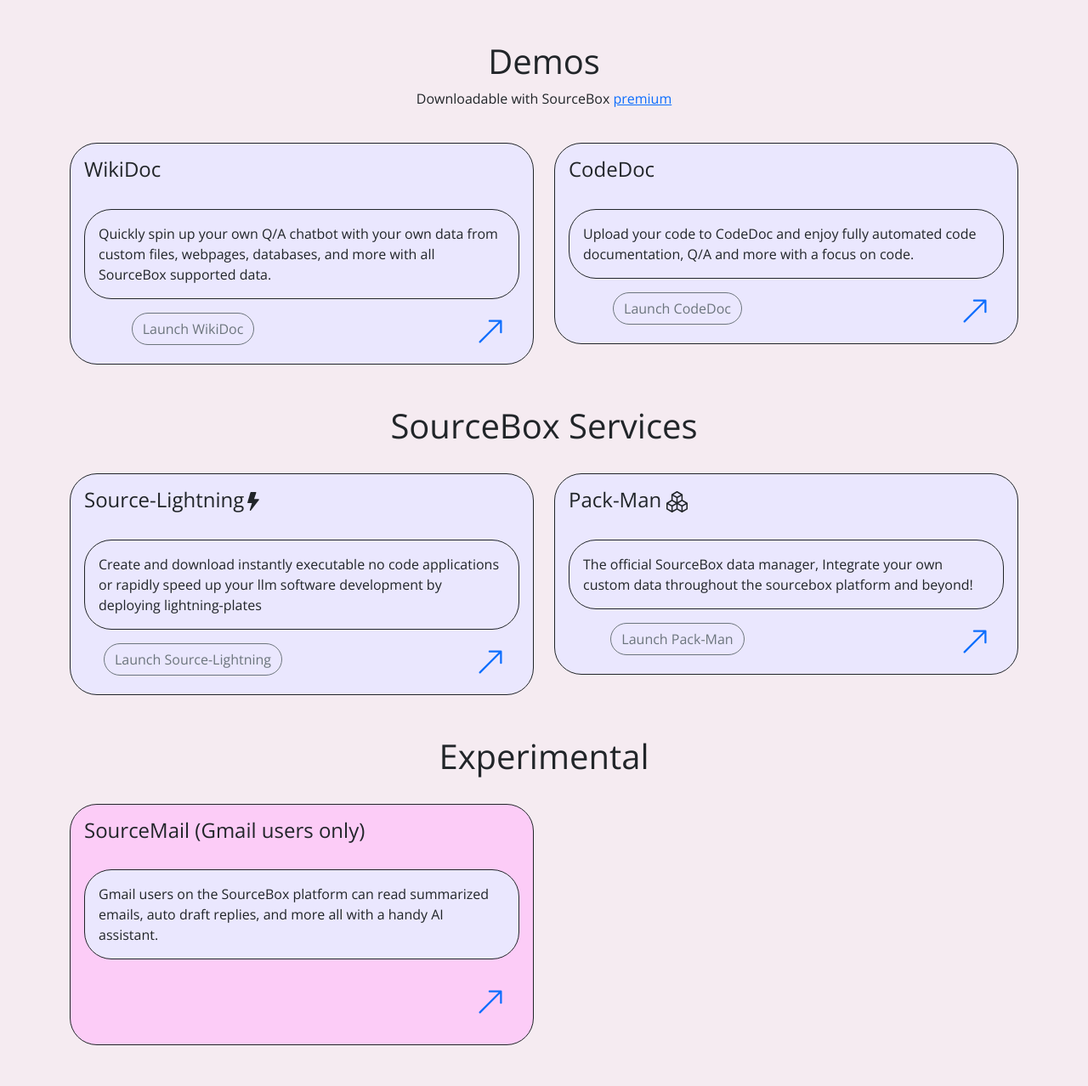
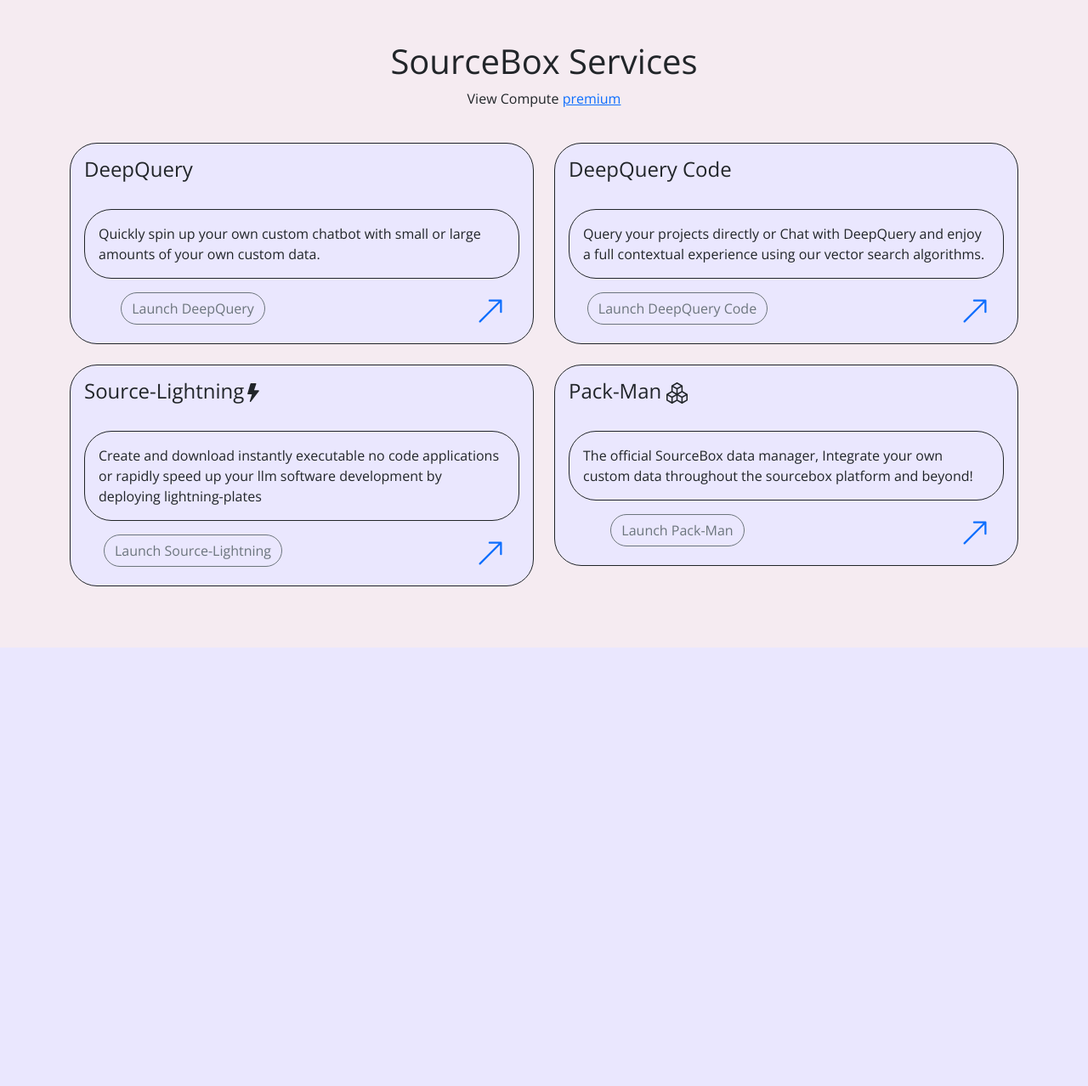
Before and after one commit to Sbussiso/SourceBox-official-website, a Flask app: template website/sourcebox/templates/content.html in a window 1280 px wide. Shown: the part 56-1334 px from the top of the page at 85% size. After the commit the page ends 818 px from the top, so only its background shows below. Run offline with Flask 3, Linux system fonts and the light colour scheme; the template is opened without the code that fills it, so the values that code supplies are empty; parts of the project's set-up code (start-up, migrations or seed data) failed here and were passed over.

Commit message:
changed services look and renamed wikidoc and codedoc

```diff
--- a/website/sourcebox/templates/content.html
+++ b/website/sourcebox/templates/content.html
@@ -2,21 +2,21 @@
 {% block content %}
 <br/>
 <br/>
-<h1 align="center">Demos</h1>
-<p align="center">Downloadable with SourceBox <a href="/premium_info">premium</a></p>
+<h1 align="center">SourceBox Services</h1>
+<p align="center">View Compute  <a href="/premium_info">premium</a></p>
 <br/>
 <div class="row">
     <div class="col-sm-6">
       <div class="card box-color3 rounded-5 border-dark">
         <div class="card-body">
-          <h4 class="card-title">WikiDoc</h4>
+          <h4 class="card-title">DeepQuery</h4>
           <br/>
-          <p class="card-text border border-dark p-3 rounded-5">Quickly spin up your own Q/A chatbot with your own data from custom files, webpages, databases, and more with all SourceBox supported data.</p>
+          <p class="card-text border border-dark p-3 rounded-5">Quickly spin up your own custom chatbot with small or large amounts of your own custom data.</p>
 
           <div class="container text-center">
             <div class="row">
               <div class="col">
-                <button type="button" class="btn btn-outline-secondary rounded-5">Launch WikiDoc</button>
+                <button type="button" class="btn btn-outline-secondary rounded-5">Launch DeepQuery</button>
               </div>
               <div class="col">
                 <div align="right" class="p-1">
@@ -33,14 +33,14 @@
     <div class="col-sm-6 mb-3 mb-sm-0">
       <div class="card box-color3 rounded-5 border-dark">
         <div class="card-body">
-          <h4 class="card-title">CodeDoc</h4>
+          <h4 class="card-title">DeepQuery Code</h4>
           <br/>
-          <p class="card-text border border-dark p-3 rounded-5">Upload your code to CodeDoc and enjoy fully automated code documentation, Q/A and more with a focus on code.</p>
+          <p class="card-text border border-dark p-3 rounded-5">Query your projects directly or Chat with DeepQuery and enjoy a full contextual experience using our vector search algorithms.</p>
 
           <div class="container text-center">
             <div class="row">
               <div class="col">
-                <button type="button" class="btn btn-outline-secondary rounded-5">Launch CodeDoc</button>
+                <button type="button" class="btn btn-outline-secondary rounded-5">Launch DeepQuery Code</button>
               </div>
               <div class="col">
                 <div align="right" class="p-1">
@@ -55,9 +55,6 @@
       </div>
     </div>
 </div>
-<br/>
-<br/>
-<h1 align="center">SourceBox Services</h1>
 <br/>
 <div class="row">
     <div class="col-sm-6 mb-3 mb-sm-0">
@@ -115,25 +112,6 @@
 </div>
 <br/>
 <br/>
-<h1 align="center">Experimental</h1>
-<br/>
-<div class="row">
-  <div class="col-sm-6 mb-3 mb-sm-0">
-    <div class="card box-color2 rounded-5 border-dark">
-      <div class="card-body">
-        <h4 class="card-title">SourceMail (Gmail users only)</h4>
-        <br/>
-        <p class="card-text border border-dark p-3 rounded-5 box-color3">Gmail users on the SourceBox platform can read summarized emails, auto draft replies, and more all with a handy AI assistant.</p>
-        <div align="right" class="p-3">
-          <a href="/content/source-mail"><svg xmlns="http://www.w3.org/2000/svg" width="36" height="36" fill="currentColor" class="bi bi-arrow-up-right" viewBox="0 0 16 16">
-              <path fill-rule="evenodd" d="M14 2.5a.5.5 0 0 0-.5-.5h-6a.5.5 0 0 0 0 1h4.793L2.146 13.146a.5.5 0 0 0 .708.708L13 3.707V8.5a.5.5 0 0 0 1 0z"/>
-          </svg></a>
-        </div>
-      </div>
-    </div>
-  </div>
-</div>
-<br/>
 <br/>
 <script src="{{ url_for('static', filename='js/content.js') }}"></script>
 
```
